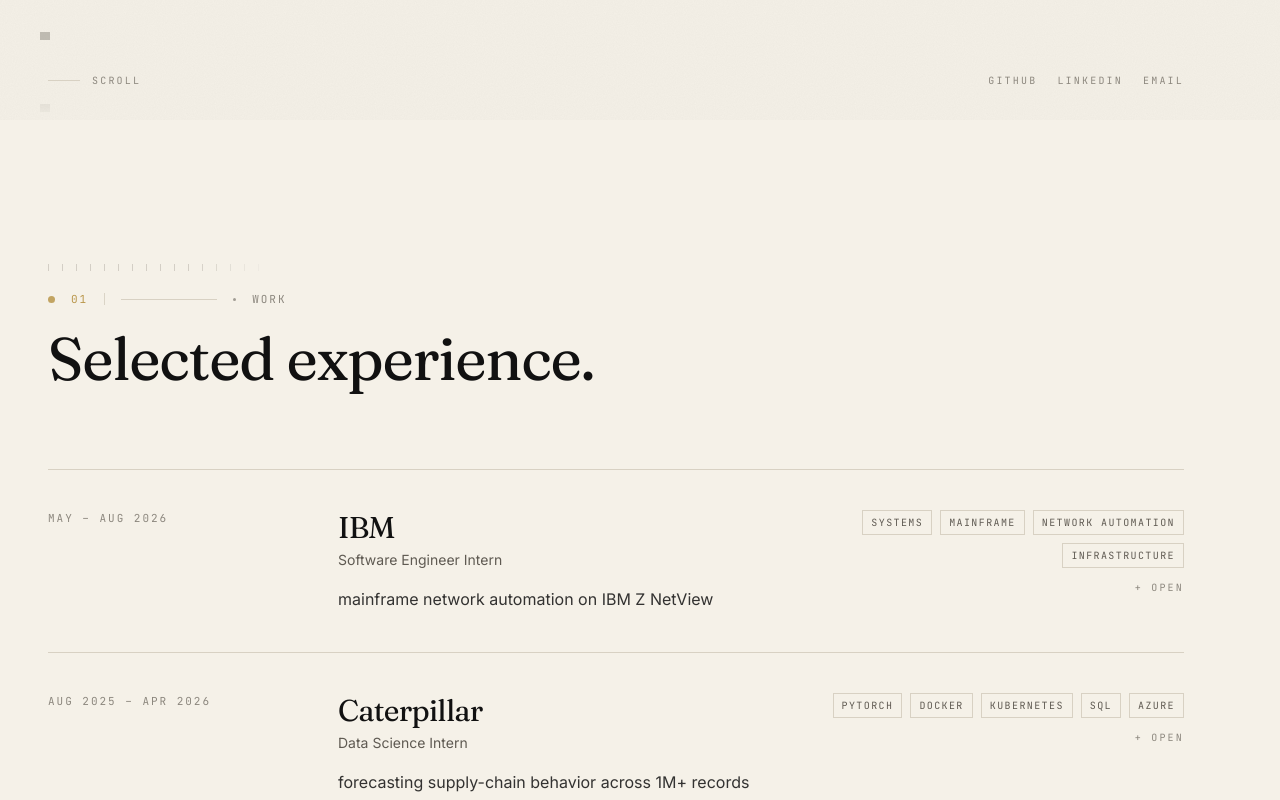
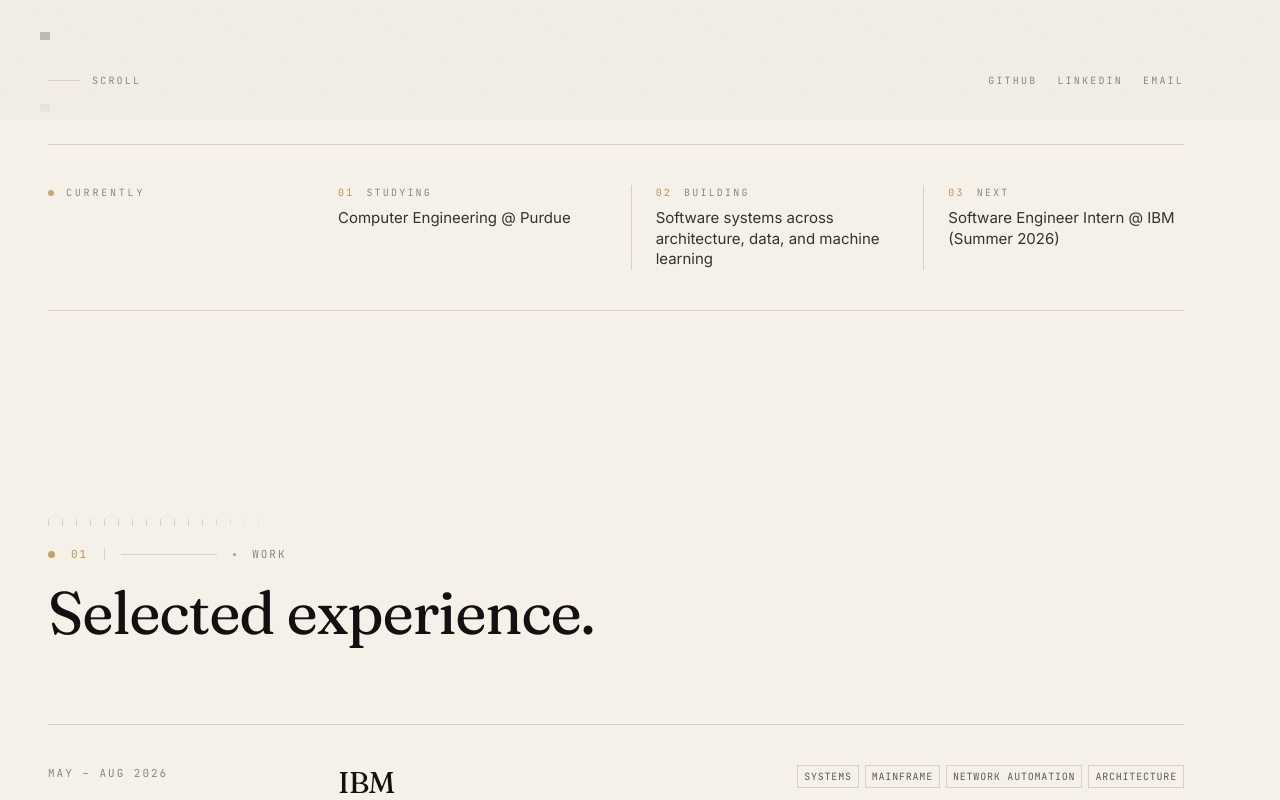
Before and after one commit to MohitManna-2006/personal-portfolio, a Next.js app: page / in a window 1280 px wide. Shown: the part 680-1480 px from the top of the page. Built offline with nearby package versions, Linux system fonts and the light colour scheme.

Commit message:
made some changes

```diff
--- a/app/layout.tsx
+++ b/app/layout.tsx
@@ -24,7 +24,7 @@
 export const metadata: Metadata = {
   title: "Mohit Manna",
   description:
-    "Mohit Manna — Computer Engineering @ Purdue. Software systems, applied intelligence, and infrastructure.",
+    "Mohit Manna — Computer Engineering @ Purdue. Software systems, machine learning, and architecture.",
 };
 
 export default function RootLayout({
--- a/app/page.tsx
+++ b/app/page.tsx
@@ -1,4 +1,5 @@
 import { ScrollVideoHero } from "@/components/hero/ScrollVideoHero";
+import { CurrentlySection } from "@/components/sections/CurrentlySection";
 import { WorkSection } from "@/components/sections/WorkSection";
 import { ProjectsSection } from "@/components/sections/ProjectsSection";
 import { ResearchSection } from "@/components/sections/ResearchSection";
@@ -14,6 +15,7 @@
       <SideNav />
       <main className="relative z-10">
         <ScrollVideoHero />
+        <CurrentlySection />
         <WorkSection />
         <ProjectsSection />
         <ResearchSection />
--- a/components/hero/ScrollVideoHero.tsx
+++ b/components/hero/ScrollVideoHero.tsx
@@ -45,7 +45,7 @@
               Focus
             </dt>
             <dd className="mt-1 text-[var(--text-secondary)] text-sm md:text-[15px]">
-              Software systems · applied intelligence · infrastructure
+              Software systems · machine learning · architecture
             </dd>
           </div>
         </dl>
--- a/components/sections/ContactSection.tsx
+++ b/components/sections/ContactSection.tsx
@@ -16,7 +16,7 @@
       <div className="grid grid-cols-12 gap-6 border-t border-[var(--line)] pt-12">
         <div className="col-span-12 md:col-span-6">
           <p className="text-[var(--foreground)]/85 leading-relaxed max-w-md">
-            Open to software engineering, systems, infrastructure, and applied
+            Open to software engineering, systems, architecture, and applied
             AI roles.
           </p>
         </div>
--- /dev/null
+++ b/components/sections/CurrentlySection.tsx
@@ -0,0 +1,66 @@
+type Item = {
+  index: string;
+  label: string;
+  value: string;
+};
+
+const items: Item[] = [
+  {
+    index: "01",
+    label: "Studying",
+    value: "Computer Engineering @ Purdue",
+  },
+  {
+    index: "02",
+    label: "Building",
+    value:
+      "Software systems across architecture, data, and machine learning",
+  },
+  {
+    index: "03",
+    label: "Next",
+    value: "Software Engineer Intern @ IBM (Summer 2026)",
+  },
+];
+
+export function CurrentlySection() {
+  return (
+    <section
+      aria-label="Currently"
+      className="relative px-6 md:px-12 lg:pr-24 pt-4 pb-12 md:pt-6 md:pb-16 max-w-[1440px] mx-auto"
+    >
+      <div className="grid grid-cols-12 gap-6 border-t border-b border-[var(--line)] py-8 md:py-10">
+        <div className="col-span-12 md:col-span-3">
+          <div className="flex items-center gap-3 font-mono text-[10px] tracking-[0.28em] uppercase text-[var(--text-muted)]">
+            <span
+              aria-hidden
+              className="h-[6px] w-[6px] rounded-full bg-[var(--accent)] opacity-80"
+            />
+            <span>Currently</span>
+          </div>
+        </div>
+
+        <ul className="col-span-12 md:col-span-9 grid grid-cols-1 md:grid-cols-3 gap-x-8 gap-y-6">
+          {items.map((it, i) => (
+            <li
+              key={it.index}
+              className={`flex flex-col gap-2 ${
+                i === 0
+                  ? ""
+                  : "md:border-l md:border-[var(--line)] md:pl-6"
+              }`}
+            >
+              <div className="flex items-baseline gap-3 font-mono text-[10px] tracking-[0.22em] uppercase">
+                <span className="text-[var(--accent)]">{it.index}</span>
+                <span className="text-[var(--text-muted)]">{it.label}</span>
+              </div>
+              <p className="text-[var(--foreground)]/85 text-sm md:text-[15px] leading-snug max-w-xs">
+                {it.value}
+              </p>
+            </li>
+          ))}
+        </ul>
+      </div>
+    </section>
+  );
+}
--- a/components/ui/WorkItem.tsx
+++ b/components/ui/WorkItem.tsx
@@ -42,12 +42,12 @@
             </p>
           </div>
 
-          <div className="col-span-12 md:col-span-4 flex flex-col gap-3 md:items-end">
-            <div className="flex flex-wrap gap-2 md:justify-end">
+          <div className="col-span-12 md:col-span-4 flex flex-col gap-3 md:items-end min-w-0">
+            <div className="flex flex-wrap md:flex-nowrap gap-2 md:gap-1.5 md:justify-end max-w-full">
               {item.technologies.slice(0, 5).map((t) => (
                 <span
                   key={t}
-                  className="font-mono text-[10px] tracking-[0.14em] uppercase text-[var(--text-secondary)] px-2 py-1 border border-[var(--line)]"
+                  className="font-mono text-[10px] tracking-[0.14em] md:tracking-[0.08em] uppercase text-[var(--text-secondary)] px-2 md:px-[6px] py-1 md:py-[3px] border border-[var(--line)] whitespace-nowrap"
                 >
                   {t}
                 </span>
--- a/data/skills.ts
+++ b/data/skills.ts
@@ -58,7 +58,7 @@
     ],
   },
   {
-    group: "Infrastructure",
+    group: "Architecture",
     items: [
       "Git",
       "Docker",
--- a/data/work.ts
+++ b/data/work.ts
@@ -16,7 +16,7 @@
     details: [
       "Incoming SDE Intern on IBM Z NetView, IBM's mainframe network management and automation platform.",
     ],
-    technologies: ["systems", "mainframe", "network automation", "infrastructure"],
+    technologies: ["systems", "mainframe", "network automation", "architecture"],
   },
   {
     company: "Caterpillar",
@@ -45,7 +45,7 @@
     company: "Purdue Stack",
     role: "Software Developer",
     dates: "Sep – Dec 2025",
-    surfaceLine: "optimization infrastructure for TA scheduling constraints",
+    surfaceLine: "optimization architecture for TA scheduling constraints",
     details: [
       "Engineered Flask REST API with JWT auth and middleware.",
       "Supported 10K+ requests/day across 40+ endpoints.",
@@ -93,7 +93,7 @@
     company: "MySphere",
     role: "Software Developer",
     dates: "Jun – Aug 2025",
-    surfaceLine: "voice-enabled task infrastructure and low-latency feeds",
+    surfaceLine: "voice-enabled task architecture and low-latency feeds",
     details: [
       "Indexed task/profile queries behind Node APIs.",
       "Reduced around 120ms off task-feed latency for 300+ concurrent users.",
```
